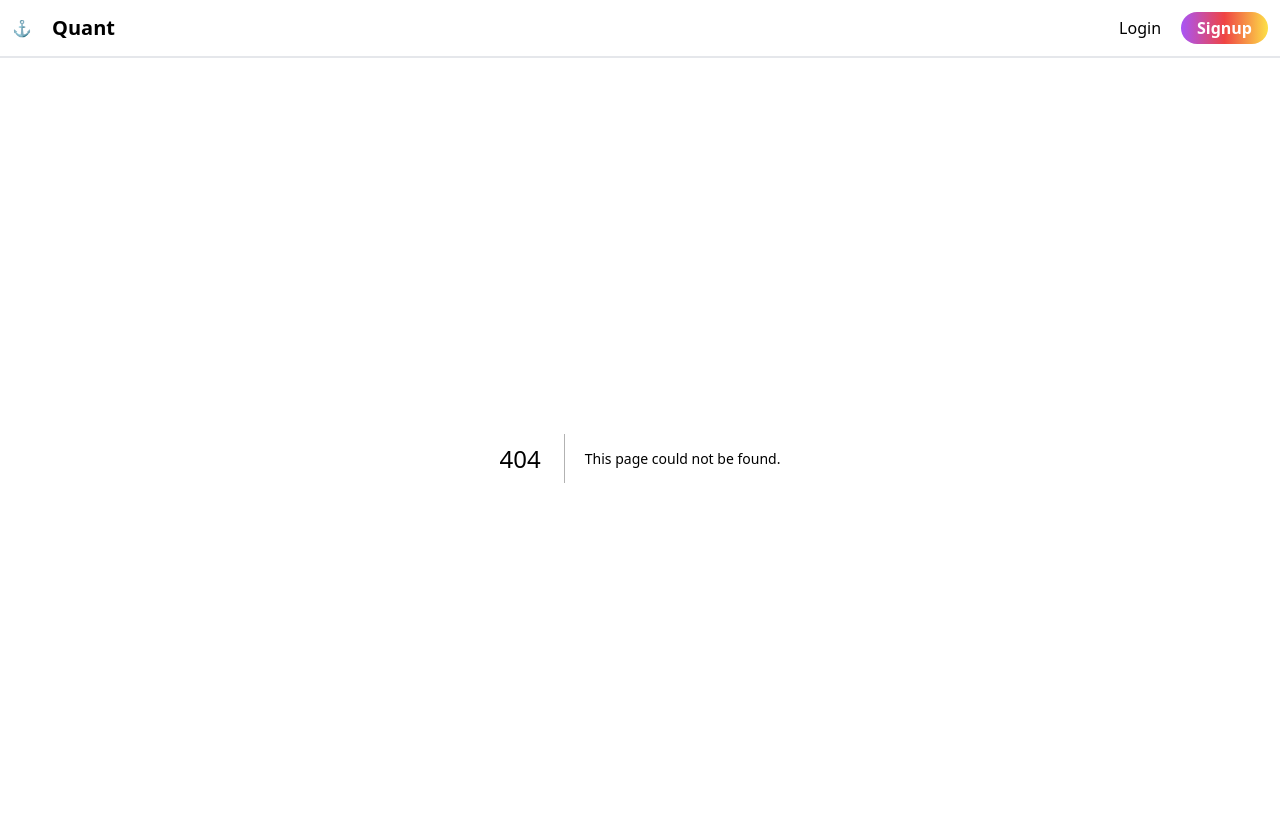
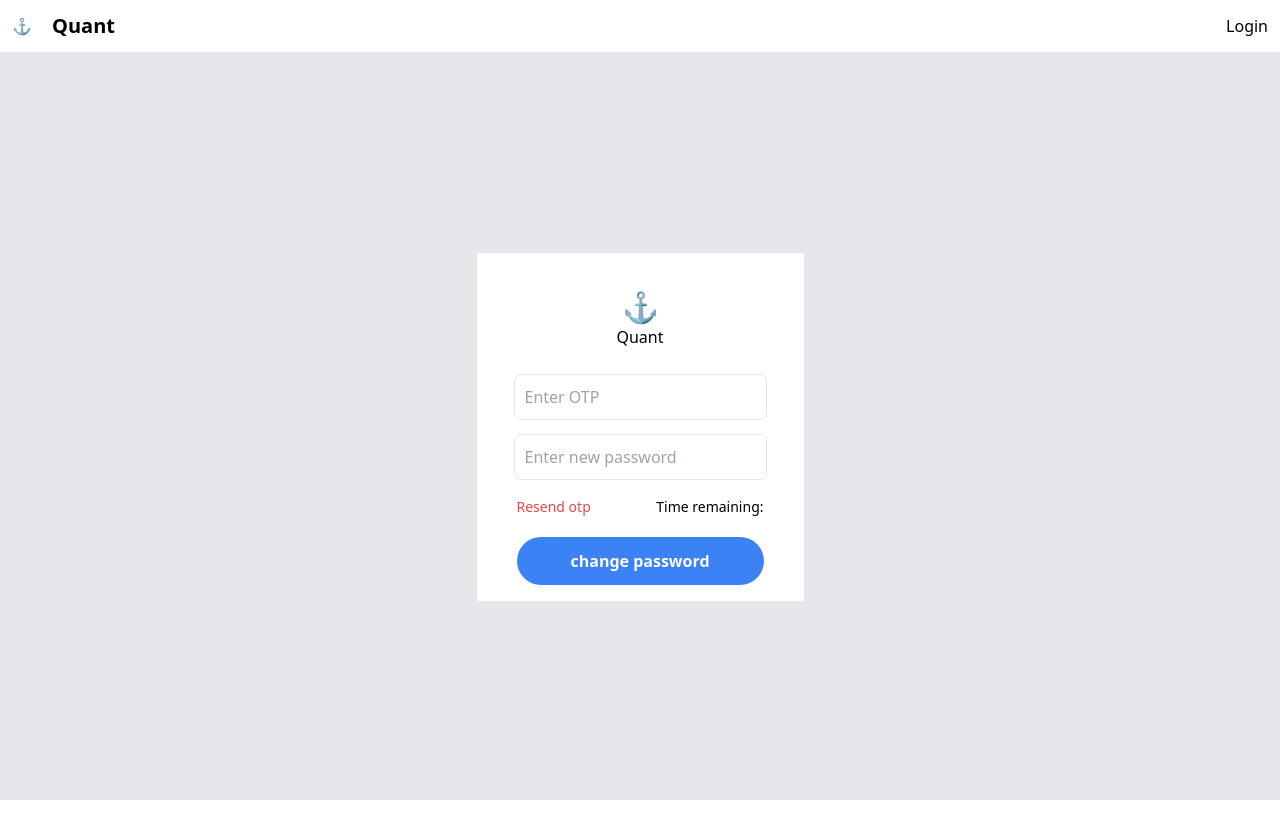
Before and after one commit to baramsivaramireddy/quant_frontend, a Next.js app: page /changepassword/1 in a window 1280 px wide. Before the commit this address had no page. Shown: the top 838 px of the page. After the commit the page ends 800 px from the top, so only its background shows below. Built offline with nearby package versions, Linux system fonts and the light colour scheme.

Commit message:
auth setup done

```diff
--- /dev/null
+++ b/src/app/(user)/changepassword/[email]/page.jsx
@@ -0,0 +1,13 @@
+
+import ChangePassword from "@/components/Auth/Changepassword"
+const ChangePasswordPage = ({params}) =>{
+    return (
+        <div className="flex justify-center h-full items-center  bg-gray-200">
+
+            <ChangePassword email={params.email} />
+        </div>
+
+    )
+}
+
+export default ChangePasswordPage
--- a/src/app/LayoutComponent.jsx
+++ b/src/app/LayoutComponent.jsx
@@ -1,6 +1,9 @@
+"use client"
+import useAuth from "@/hooks/useAuth";
 import Header from "@/components/Header";
 
 const LayoutComponent = ({ children }) => {
+  console.log(useAuth())
   return (
     <div className=" flex flex-col h-screen ">
       <header >
--- a/src/app/providers.js
+++ b/src/app/providers.js
@@ -1,7 +1,7 @@
 import { Toaster } from "react-hot-toast";
-
+import { AuthProvider } from "@/hooks/useAuth";
 const Providers = ({ children }) => {
-  return <div> <Toaster />{children}</div>;
+  return <div> <Toaster />  <AuthProvider >{children}</AuthProvider> </div>;
 };
 
 export default Providers;
--- a/src/components/Auth/Changepassword.js
+++ b/src/components/Auth/Changepassword.js
@@ -1,36 +1,179 @@
-const ChangePassword = () =>{
+"use client";
 
+import { useForm } from "react-hook-form";
+import ErrorMessage from "@/components/ErrorMessage";
+import { useState } from "react";
+import toast from "react-hot-toast";
+import axiosInstance from "@/utils/axiosInstance";
+import { useRouter } from "next/navigation";
+
+const ChangePassword = (props) => {
+  const [IsSendingData, setIsSendingData] = useState(false);
+  const [IsResendingOTP,  setIsResendingOTP] = useState(false)
+  const router = useRouter();
+  const {
+    register,
+    handleSubmit,
+    formState: { errors },
+    reset,
+  } = useForm({
+    defaultValues: {
+      otp: "",
+      password: "",
+    },
+  });
+  const onSubmit = async (values) => {
+    setIsSendingData(true);
+
+    values ={ ...values, email:decodeURIComponent(props.email)}
+    console.log(values)
+    try {
+      let response = await axiosInstance.post('/api/user/changepassword' ,values)
+
+      if (response.status == 201) {
+        toast.success("password changed successfully");
+        router.replace(`/login`);
+      } else if (response.status == 404) {
+        toast.error("user does not exist");
+        reset();
+      } else if (response.status == 400) {
+        toast.error("otp does not exist");
+        reset();
+      } else if (response.status == 409) {
+        toast.error("invalid otp");
+        reset();
+      }
+      else if (response.status == 422) {
+        toast.error("invalid data");
+        reset();
+      } else {
+        toast.error("internal server error");
+        reset();
+      }
+    } catch (err) {
+      toast.error("something went wrong");
+      console.log(
+        `Error   while   a user  trying to get otp to change password ${err}`
+      );
+    }
+    setIsSendingData(false);
+  };
+  const resendOTP  = async () =>{
+    setIsResendingOTP(true)
+        let values ={
+            email:decodeURIComponent(props.email)
+        }
+    try{
+
+      let response = await axiosInstance.post('/api/user/forgotpassword' , values)
+
+      if (response.status == 200){
+
+        toast.success('otp sent successfully')
+        router.replace(`/changepassword/${values.email}`)
+        router.replace('/login')
+      }
+      else if ( response.status == 404) {
+        toast.error('user does not exist')
+        reset()
+      }
+      else if (response.status == 422){
+        toast.error('invalid data')
+        reset()
+      }
+      else{
+        toast.error('internal server error')
+        reset()
+      }
+
+    }
+    catch(err){
+      toast.error('something went wrong')
+      console.log(`Error   while   a user  trying to get otp to change password ${err}`)
+    }
+  setIsResendingOTP(false)
+  }
   return (
     <div>
-            <RenderUi />
+      <RenderUi
+        register={register}
+        onSubmit={onSubmit}
+        IsSendingData={IsSendingData}
+        IsResendingOTP={IsResendingOTP}
+        handleSubmit={handleSubmit}
+        resendOTP={resendOTP}
+        errors={errors}
+      />
     </div>
-    )
-}
+  );
+};
 const RenderUi = (props) => {
+  const { register, handleSubmit,IsResendingOTP, onSubmit, IsSendingData, errors,resendOTP } = props;
   return (
-
     <div className="flex flex-col gap-2 bg-white px-10 py-4">
       <div className="flex justify-center items-center flex-col my-5 ">
-              <p className="text-3xl">    {'\u2693'}</p>
-              <h1 className="Captilize">  Quant</h1>
+        <p className="text-3xl"> {"\u2693"}</p>
+        <h1 className="Captilize"> Quant</h1>
       </div>
-          <form className="flex flex-col gap-5">
-
-
+      <form className="flex flex-col gap-5" onSubmit={handleSubmit(onSubmit)}>
         <div>
-                  <input type="text" className="outline-1 outline-gray-200 rounded p-2 outline-none hover:outline hover:outline-black hover:outline-1 focus:outline focus:outline-1 focus:outline-blue-500" placeholder="Enter OTP" />
+          <input
+            type="text"
+            {...register("otp", {
+              required: { value: true, message: "otp is required" },
+              minLength: {
+                value: 4,
+                message: "otp have to be 4 digit length",
+              },
+            })}
+            className="outline-1 outline-gray-200 rounded p-2 outline-none hover:outline hover:outline-black hover:outline-1 focus:outline focus:outline-1 focus:outline-blue-500"
+            placeholder="Enter OTP"
+          />
+          <ErrorMessage
+            error={errors?.otp}
+            Field="otp"
+            type="required"
+          />
+          <ErrorMessage
+            error={errors?.otp}
+            Field="otp"
+            type="minLength"
+          />
         </div>
         <div>
-                  <input type="password" className="outline-1 outline-gray-200 rounded p-2 outline-none hover:outline hover:outline-black hover:outline-1 focus:outline focus:outline-1 focus:outline-blue-500" placeholder="Enter new password" />
+          <input
+            type="password"
+            {...register("password", {
+              required: { value: true, message: "password is required" },
+              minLength: {
+                value: 8,
+                message: "password have to be atleast 8 characters",
+              },
+            })}
+            className="outline-1 outline-gray-200 rounded p-2 outline-none hover:outline hover:outline-black hover:outline-1 focus:outline focus:outline-1 focus:outline-blue-500"
+            placeholder="Enter new password"
+          />
+          <ErrorMessage
+            error={errors?.password}
+            Field="password"
+            type="required"
+          />
+          <ErrorMessage
+            error={errors?.password}
+            Field="password"
+            type="minLength"
+          />
         </div>
-              <div>
-                  <input type="password" className="outline-1 outline-gray-200 rounded p-2 outline-none hover:outline hover:outline-black hover:outline-1 focus:outline focus:outline-1 focus:outline-blue-500" placeholder="confirm new password" />
+
+        <div className="text-sm flex  justify-between">
+            <button disabled={IsResendingOTP} onClick={resendOTP} type="button" className="text-red-500"> Resend otp</button>
+            <div> Time remaining:  </div>
         </div>
         <div className=" bg-blue-500 text-white py-3 px-2 rounded-full text-center font-semibold hover:bg-blue-700">
-                  <button type="submit" > send OTP</button>
+          <button disabled = {IsSendingData}   type="submit"> {IsSendingData? 'verifying otp ..':'change password'}</button>
         </div>
       </form>
     </div>
   );
 };
-export default ChangePassword
+export default ChangePassword;
--- a/src/components/Auth/Forgotpassword.js
+++ b/src/components/Auth/Forgotpassword.js
@@ -5,13 +5,17 @@ import { useForm } from "react-hook-form"
 import ErrorMessage from "@/components/ErrorMessage";
 import { useState } from "react";
 import toast from "react-hot-toast";
+import axiosInstance from '@/utils/axiosInstance'
+import { useRouter } from "next/navigation";
+const ForgotPassword  = ()=>{
 
-const ForgotPassword  = ()=>{
     const [IsSendingData, setIsSendingData] = useState(false)
+    const router = useRouter()
     const {
       register,
       handleSubmit,
       formState: { errors },
+      reset
     } = useForm({
       defaultValues:{
         email:''
@@ -22,12 +26,26 @@ const ForgotPassword  = ()=>{
 
           try{
 
-            await new Promise((resolve,reject) =>{
+            let response = await axiosInstance.post('/api/user/forgotpassword' , values)
 
+            if (response.status == 200){
 
-              setTimeout(() =>{ resolve()} , 3000)
-            })
-            toast.success(' OTP sent  successfully')
+              toast.success('otp sent successfully')
+              router.replace(`/changepassword/${values.email}`)
+            }
+            else if ( response.status == 404) {
+              toast.error('user does not exist')
+              reset()
+            }
+            else if (response.status == 422){
+              toast.error('invalid data')
+              reset()
+            }
+            else{
+              toast.error('internal server error')
+              reset()
+            }
+
           }
           catch(err){
             toast.error('something went wrong')
@@ -38,7 +56,12 @@ const ForgotPassword  = ()=>{
 
     return (
         <div>
-                <RenderUi register={register} onSubmit={onSubmit} IsSendingData={IsSendingData} handleSubmit={handleSubmit} errors={errors} />
+                <RenderUi
+                register={register}
+                onSubmit={onSubmit}
+                IsSendingData={IsSendingData}
+                handleSubmit={handleSubmit}
+                errors={errors} />
         </div>
     )
 }
@@ -56,12 +79,12 @@ const RenderUi = (props) => {
 
 
               <div>
-                  <input type="email" className="outline-1 outline-gray-200 rounded p-2 outline-none hover:outline hover:outline-black hover:outline-1 focus:outline focus:outline-1 focus:outline-blue-500" placeholder="Enter mail" />
+                  <input type="email" {...register('email')} className="outline-1 outline-gray-200 rounded p-2 outline-none hover:outline hover:outline-black hover:outline-1 focus:outline focus:outline-1 focus:outline-blue-500" placeholder="Enter mail" />
                   <ErrorMessage error={errors?.email} Field='email' type="required" />
               </div>
 
               <div className=" bg-blue-500 text-white py-3 px-2 rounded-full text-center font-semibold hover:bg-blue-700">
-                  <button type="submit" > {IsSendingData?"sending OTP":"Get OTP"}</button>
+                  <button  disabled={IsSendingData} type="submit" > {IsSendingData?"sending OTP":"Get OTP"}</button>
               </div>
           </form>
       </div>
--- a/src/components/Auth/Login.js
+++ b/src/components/Auth/Login.js
@@ -2,13 +2,16 @@
 
 import { useForm } from "react-hook-form"
 import ErrorMessage from "@/components/ErrorMessage";
-import { useState } from "react";
+import { useState  , useContext} from "react";
 import toast from "react-hot-toast";
 import Link from "next/link";
 import axiosInstance from '@/utils/axiosInstance'
-
+import { AuthContext } from "@/utils/context";
+import  {useRouter} from 'next/navigation'
 const Login = () =>{
     const [IsSendingData, setIsSendingData] = useState(false)
+    const {login} = useContext(AuthContext)
+    const router = useRouter()
     const {
       register,
       handleSubmit,
@@ -32,7 +35,9 @@ const Login = () =>{
 
             if (response.status == 200) {
               // redirect user
-              toast.success('loged in ')
+             // saving token to webstorage and updating auth  context
+              login(response.data.token)
+              router.replace('/')
             }
             else if (response.status == 401){
               toast.error('password invalid')
--- a/src/components/Auth/Signup.js
+++ b/src/components/Auth/Signup.js
@@ -1,89 +1,125 @@
-"use client"
+"use client";
 
-import { useForm } from "react-hook-form"
+import { useForm } from "react-hook-form";
 import ErrorMessage from "@/components/ErrorMessage";
 import { useState } from "react";
 import toast from "react-hot-toast";
-import axiosInstance from '@/utils/axiosInstance'
+import axiosInstance from "@/utils/axiosInstance";
+import { useRouter } from "next/navigation";
 const SignUp = () => {
-   const [IsSendingData, setIsSendingData] = useState(false)
+  const [IsSendingData, setIsSendingData] = useState(false);
+  const router = useRouter();
   const {
     register,
     handleSubmit,
     formState: { errors },
-    reset
+    reset,
   } = useForm({
-    defaultValues:{
-      email:'',
-      name:"",
-      password:''
-    }
-  })
+    defaultValues: {
+      email: "",
+      name: "",
+      password: "",
+    },
+  });
 
-  const onSubmit = async (values) =>{
-    setIsSendingData(true)
+  const onSubmit = async (values) => {
+    setIsSendingData(true);
 
-      try{
+    try {
       // converting email to lowercase
-        values.email = values.email.toLowerCase()
+      values.email = values.email.toLowerCase();
 
-        let response = await axiosInstance.post('/api/user/signup',values)
+      let response = await axiosInstance.post("/api/user/signup", values);
 
       if (response.status == 201) {
         // redirect user
-          toast.success('created account successfully')
+        router.replace("/login");
+        toast.success("created account successfully");
+      } else if (response.status == 409) {
+        toast.error("email already exist .");
+        reset();
+      } else {
+        toast.error("Internal server error");
+        reset();
       }
-        else if (response.status == 409){
-          toast.error('email already exist .')
-          reset()
+    } catch (err) {
+      toast.error("something went wrong");
+      console.log(`Error   while  creating an accont ${err}`);
     }
-
-        else {
-          toast.error("Internal server error")
-          reset()
-        }
-
-      }
-      catch(err){
-        toast.error('something went wrong')
-        console.log(`Error   while  creating an accont ${err}`)
-      }
-    setIsSendingData(false)
-  }
+    setIsSendingData(false);
+  };
   return (
     <div className="shadow  bg-white py-5 px-10 ">
-      <RenderUi  register={register} onSubmit={onSubmit} IsSendingData={IsSendingData} handleSubmit={handleSubmit} errors={errors} />
+      <RenderUi
+        register={register}
+        onSubmit={onSubmit}
+        IsSendingData={IsSendingData}
+        handleSubmit={handleSubmit}
+        errors={errors}
+      />
     </div>
   );
 };
 
 const RenderUi = (props) => {
-
-  const {register,handleSubmit,onSubmit ,IsSendingData ,errors} = props;
+  const { register, handleSubmit, onSubmit, IsSendingData, errors } = props;
   return (
-
     <div className="flex flex-col gap-2">
       <div className="flex justify-center items-center flex-col my-5 ">
-            <p className="text-3xl">    {'\u2693'}</p>
-            <h1 className="Captilize">  Quant</h1>
+        <p className="text-3xl"> {"\u2693"}</p>
+        <h1 className="Captilize"> Quant</h1>
       </div>
       <form className="flex flex-col gap-5" onSubmit={handleSubmit(onSubmit)}>
-
         <div>
-                <input {...register('name' , {required:{value:true,message:"Name is required"} , })}  className=" outline-1 outline-gray-200 rounded p-2 outline-none hover:outline hover:outline-black hover:outline-1 focus:outline focus:outline-1 focus:outline-blue-500" placeholder="Enter your name" />
-                <ErrorMessage error={errors?.name} Field='name' type="required" />
+          <input
+            {...register("name", {
+              required: { value: true, message: "Name is required" },
+            })}
+            className=" outline-1 outline-gray-200 rounded p-2 outline-none hover:outline hover:outline-black hover:outline-1 focus:outline focus:outline-1 focus:outline-blue-500"
+            placeholder="Enter your name"
+          />
+          <ErrorMessage error={errors?.name} Field="name" type="required" />
         </div>
         <div>
-                <input {...register('email' , {required:{value:true,message:"Email is required"} ,})} type="email" className="outline-1 outline-gray-200 rounded p-2 outline-none hover:outline lo hover:outline-black hover:outline-1 focus:outline focus:outline-1 focus:outline-blue-500" placeholder="Enter mail" />
-                <ErrorMessage error={errors?.email} Field='email' type="required" />
+          <input
+            {...register("email", {
+              required: { value: true, message: "Email is required" },
+            })}
+            type="email"
+            className="outline-1 outline-gray-200 rounded p-2 outline-none hover:outline lo hover:outline-black hover:outline-1 focus:outline focus:outline-1 focus:outline-blue-500"
+            placeholder="Enter mail"
+          />
+          <ErrorMessage error={errors?.email} Field="email" type="required" />
         </div>
         <div>
-                <input  {...register('password' , {required:{value:true, message:"password is required"},minLength:{value:8,message:"Minimum  8 characters is required"}})} type="password" className=" outline-1 outline-gray-200 rounded p-2 outline-none hover:outline hover:outline-black hover:outline-1 focus:outline focus:outline-1 focus:outline-blue-500" placeholder="Enter password" />
-                <ErrorMessage error={errors?.password} Field='password' type="required" />
-                <ErrorMessage error={errors?.password} Field='password' type="minLength" />
+          <input
+            {...register("password", {
+              required: { value: true, message: "password is required" },
+              minLength: {
+                value: 8,
+                message: "Minimum  8 characters is required",
+              },
+            })}
+            type="password"
+            className=" outline-1 outline-gray-200 rounded p-2 outline-none hover:outline hover:outline-black hover:outline-1 focus:outline focus:outline-1 focus:outline-blue-500"
+            placeholder="Enter password"
+          />
+          <ErrorMessage
+            error={errors?.password}
+            Field="password"
+            type="required"
+          />
+          <ErrorMessage
+            error={errors?.password}
+            Field="password"
+            type="minLength"
+          />
         </div>
         <div className=" bg-blue-500 text-white py-3 px-2 rounded-full text-center font-semibold hover:bg-blue-700">
-                <button type="submit" > {IsSendingData?"Creating an account...":'Sign UP'} </button>
+          <button disabled={IsSendingData} type="submit">
+            {" "}
+            {IsSendingData ? "Creating an account..." : "Sign UP"}{" "}
+          </button>
         </div>
       </form>
     </div>
--- a/src/components/Header.js
+++ b/src/components/Header.js
@@ -1,63 +1,82 @@
-
-"use client"
-import Link from 'next/link';
-import {useState } from 'react'
-const Headers = () =>{
-    const [isMobileMenuOpen, setIsMobileMenuOpen] = useState(false)
+"use client";
+import Link from "next/link";
+import { useState } from "react";
+import useAuth from "@/hooks/useAuth";
+const Headers = () => {
+  const [isMobileMenuOpen, setIsMobileMenuOpen] = useState(false);
   const navItems = [
-        {href:'/login' ,title:'Login' ,style:'hover:underline'},
-        {href:'/signup' ,title:'Signup' ,style:'bg-gradient-to-r from-purple-500 via-red-500 to-yellow-300 hover:underline px-4 py-1 r text-white rounded-full font-semibold '}
-    ]
+    { href: "/login", title: "Login", style: "hover:underline" },
+  ];
   return (
-        <div className=' sticky flex md:flex-row  md:border-b-2 md:border-solid px-3 py-3  shadown flex-col justify-between'>
-
-            <LogoAndTitle isMobileMenuOpen={isMobileMenuOpen} setIsMobileMenuOpen={setIsMobileMenuOpen} />
-            <Navbar items={navItems} isMobileMenuOpen={isMobileMenuOpen}  />
+    <div className=" sticky flex md:flex-row  md:border-b-2 md:border-solid px-3 py-3  shadown flex-col justify-between">
+      <LogoAndTitle
+        isMobileMenuOpen={isMobileMenuOpen}
+        setIsMobileMenuOpen={setIsMobileMenuOpen}
+      />
+      <SecondaryNavbar items={navItems} isMobileMenuOpen={isMobileMenuOpen} />
     </div>
-    )
-}
+  );
+};
 export default Headers;
 
-
-const LogoAndTitle  = (props) =>{
-
-
+const LogoAndTitle = (props) => {
   return (
-
-        <div className='flex flex-row gap-5 items-center'>
+    <div className="flex flex-row gap-5 items-center">
       <div>
         {/* logo */}
 
-            {'\u2693'}
+        {"\u2693"}
       </div>
-            <div className='text-xl font-bold '>
-
+      <div className="text-xl font-bold ">
         {/* title */}
         Quant
       </div>
-            <div className='md:hidden  text-3xl ml-auto' onClick={() => props.setIsMobileMenuOpen((prev) => !prev)} >
-                {'\u2261'}
+      <div
+        className="md:hidden  text-3xl ml-auto"
+        onClick={() => props.setIsMobileMenuOpen((prev) => !prev)}
+      >
+        {"\u2261"}
       </div>
     </div>
-    )
+  );
+};
+
+const SecondaryNavbar = (props) => {
+  const { userToken, logout } = useAuth();
+  if (userToken != null) {
+    return (
+      <>
+        <div
+          className={`md:flex md:flex-row   transition-all ease-linear duration-500  ${
+            props.isMobileMenuOpen ? "" : "hidden "
+          }  flex flex-col  justify-center  items-center  gap-5`}
+        >
+          <div className="rounded-full w-7 h-7 bg-gray-200 "></div>
+          <div >
+            {/* logout button */}
+            <button onClick={logout}> logout </button>
+          </div>
+        </div>
+      </>
+    );
   }
-
-
-const Navbar = (props) =>{
-
   return (
-        <div className={`md:flex md:flex-row   transition-all ease-linear duration-500  ${props.isMobileMenuOpen?"":"hidden "}  flex flex-col  justify-center  items-center  gap-5`}>
-            {props.items.map((item,index) =>(
-                <NavbarItem {...item}  key={index} />
+    <div
+      className={`md:flex md:flex-row   transition-all ease-linear duration-500  ${
+        props.isMobileMenuOpen ? "" : "hidden "
+      }  flex flex-col  justify-center  items-center  gap-5`}
+    >
+      {props.items.map((item, index) => (
+        <NavbarItem {...item} key={index} />
       ))}
     </div>
-    )
-}
+  );
+};
 
-const NavbarItem = ({title , href ,style} ) =>{
-
-    return (<div  className={style}>
-
-        <Link  href={href}> {title}</Link>
-    </div>)
-}
+const NavbarItem = ({ title, href, style }) => {
+  return (
+    <div className={style}>
+      <Link href={href}> {title}</Link>
+    </div>
+  );
+};
--- /dev/null
+++ b/src/hooks/useAuth.js
@@ -0,0 +1,61 @@
+"use client"
+import {AuthContext} from '@/utils/context'
+import { useCallback, useContext, useEffect, useMemo, useState } from "react";
+
+
+const AuthProvider = ({children}) =>{
+
+
+    const [userToken , setUserToken] = useState(null)
+
+
+
+    useEffect( () =>{
+        let userStoredToken = getToken()
+        setUserToken(userStoredToken)
+    },[])
+    const login = useCallback((token) =>{
+        setToken(token)
+        setUserToken(token)
+        console.log('hello')
+    },[])
+    const logout = useCallback(()=>{
+        removeToken()
+        setUserToken(null)
+    } ,[])
+
+    const contextValue  = useMemo(() =>{
+
+        return {
+            userToken,
+            login,
+            logout
+        }
+    },[userToken,login,logout])
+    return (<> <AuthContext.Provider  value={contextValue} > {children}</AuthContext.Provider></>)
+}
+
+
+export {
+    AuthProvider
+}
+
+const useAuth  = () =>{
+
+    return  useContext(AuthContext)
+
+}
+
+export default useAuth  ;
+
+const getToken = () =>{
+
+    return localStorage.getItem('token')
+}
+const setToken = (token) =>{
+     localStorage.setItem('token',token)
+}
+const removeToken = () =>{
+
+    localStorage.clear()
+}
--- a/src/utils/context.js
+++ b/src/utils/context.js
@@ -1,6 +1,6 @@
 import  {createContext} from 'react';
 
-const Auth = createContext(null)
+const AuthContext = createContext(null)
 export  {
-    Auth
+    AuthContext
 }
```
Also changed, not shown: src/app/(user)/changepassword/page.jsx (deleted, +0 -13 lines), src/app/page.js (+10 -5 lines). Lines whose indentation alone changed are shown as unchanged.
